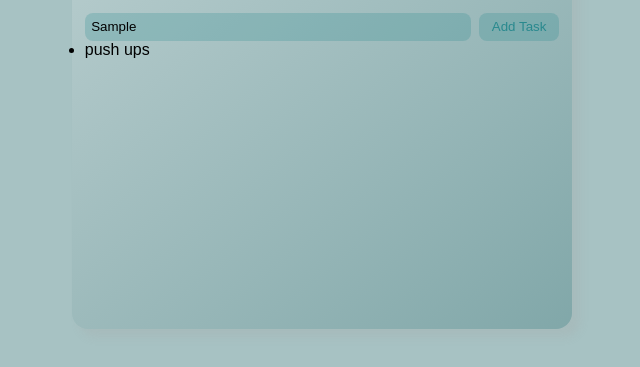
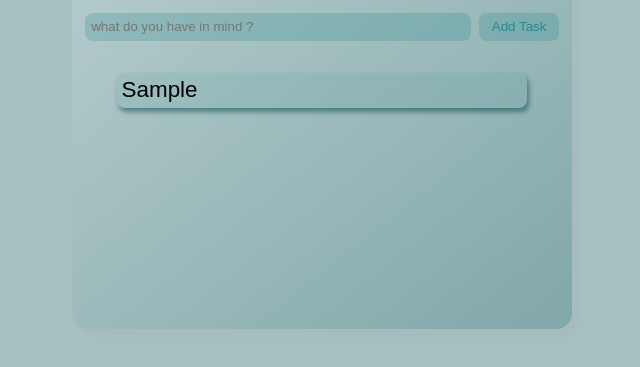
Before and after one commit to FabianUlises/js-projects-todolist-01, a plain HTML site: page index.html in a window 1280 px wide. Both pictures are taken after typing "Sample" into the empty fields and a click on the button "Add Task". Shown: the part 271-638 px from the top of the page, without its empty margins (318-958 px from the left). Drawn offline with Linux system fonts and the light colour scheme.

Commit message:
Added message if no input is invalid

```diff
--- a/app.js
+++ b/app.js
@@ -1,21 +1,25 @@
 // Selectors
 const todoBtn = document.querySelector('#todo-btn');
-const todoInput = document.querySelector('#task-ame');
+const todoInput = document.querySelector('#task-name');
 const todoCtn = document.querySelector('.todo-list');
 // Function to add task
 const addTodo = (e) => {
+    if(!todoInput.value){
+        todoInput.placeholder = 'enter a task !'
+        return;
+    }
     // Prevent from submitting
     e.preventDefault();
-    // Test console log
-    console.log('button pressed');
     // Creating todo div
     const todoDiv = document.createElement('div');
     todoDiv.classList.add('todo');
     // Creating todo li
     const todoItem = document.createElement('li');
     todoItem.classList.add('todo-item');
-    todoItem.innerText = 'push ups';
+    todoItem.innerText = todoInput.value;
     todoDiv.append(todoItem);
     todoCtn.append(todoDiv);
+    todoInput.value = '';
 };
+
 todoBtn.addEventListener('click', addTodo)
--- a/index.html
+++ b/index.html
@@ -13,7 +13,7 @@
         <div class="row">
             <h1>Todo List</h1>
             <div class="input-group">
-                <input type="text" class="form-control" id="task-name">
+                <input type="text" class="form-control" id="task-name" placeholder="what do you have in mind ?">
                 <button class="btn btn-success" id="todo-btn" type="submit">Add Task</button>
             </div>
             <div class="todo-container">
--- a/main.css
+++ b/main.css
@@ -9,6 +9,9 @@
 }
 body {
     font-family: sans-serif;
+}
+ul {
+    list-style: none;
 }
 .container {
     background-color: rgba(34, 101, 104, 0.397);
@@ -63,5 +66,24 @@ body {
     cursor: pointer;
     background-color: rgba(30, 132, 138, 0.877);
     color: white;
-
 }
+.todo-container {
+    padding: 2rem;
+}
+.todo-list {
+    display: grid;
+    grid-template-columns: 1fr;
+    grid-row-gap: 1.2rem;
+}
+.todo {
+    background-color: rgba(30, 133, 138, 0.09);
+    min-height: 30px;
+    text-align: center;
+    display: flex;
+    align-content: center;
+    align-items: center;
+    font-size: 1.4rem;
+    padding: .3rem;
+    border-radius: var(--border-radius-md);
+    box-shadow: 2px 4px 5px rgba(12, 78, 82, 0.568);
+}
```
